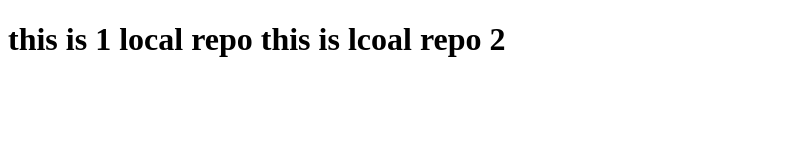
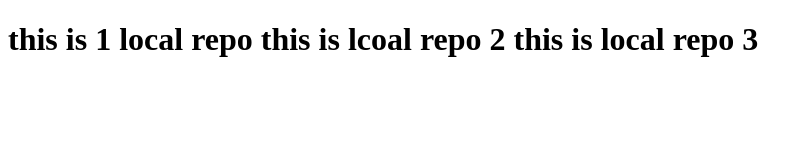
Before and after one commit to Supriyadasari04/Git-Repo-bq, a plain HTML site: page index.html in a window 1280 px wide. Shown: the whole page, without its empty margins (0-812 px from the left). Drawn offline with Linux system fonts and the light colour scheme.

Commit message:
Update index.html

```diff
--- a/index.html
+++ b/index.html
@@ -8,6 +8,7 @@
 <body>
     <h1> this is 1 local repo
         this is lcoal repo 2
+        this is local repo 3
     </h1>
 </body>
 </html>
```
